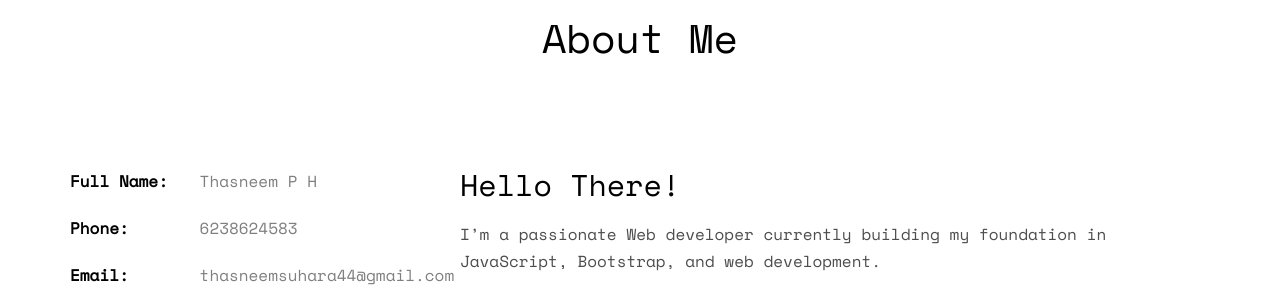
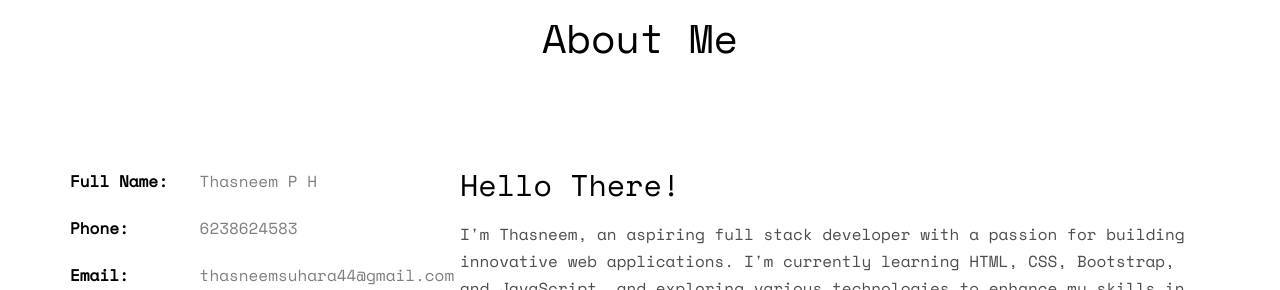
Before and after one commit to thasneem-ph/personalportfolio, a plain HTML site: page index.html in a window 1280 px wide. Shown: the part 904-1194 px from the top of the page. Drawn offline with nearby package versions, Linux system fonts and the light colour scheme; some packages are replaced by stand-ins of ours; no server answers; files whose address does not match are found by name.

Commit message:
Update index.html

```diff
--- a/index.html
+++ b/index.html
@@ -108,7 +108,7 @@
 				</div>
 				<div class="col-md-8">
 					<h2>Hello There!</h2>
-					<p>I’m a passionate Web developer currently building my foundation in JavaScript, Bootstrap, and web development.
+					<p>I'm Thasneem, an aspiring full stack developer with a passion for building innovative web applications. I'm currently learning HTML, CSS, Bootstrap, and JavaScript, and exploring various technologies to enhance my skills in both front-end and back-end development. My goal is to expand my knowledge and become a full-fledged web developer while working on real-world projects.
 					<p>
 						<ul class="fh5co-social-icons">
 							<li><a href="https://www.linkedin.com/in/thasneem-ph?utm_source=share&utm_campaign=share_via&utm_content=profile&utm_medium=android_app"><i class="icon-linkedin2"></i></a></li>
```
